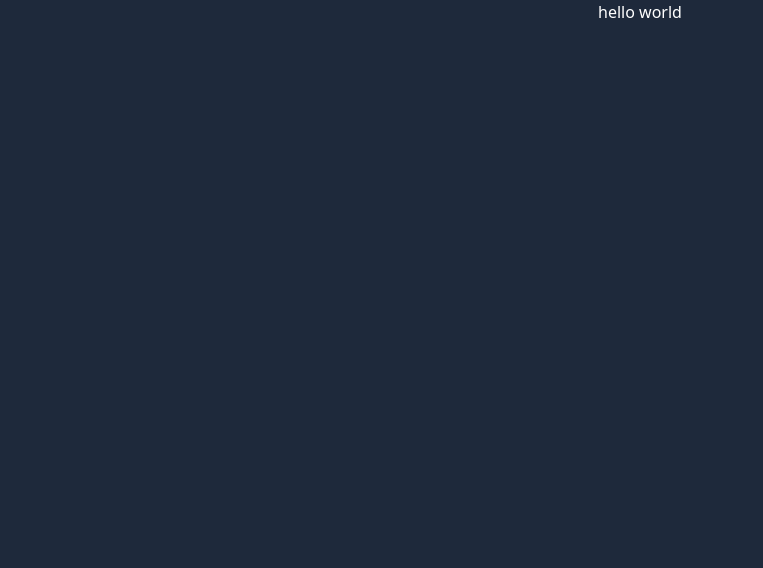
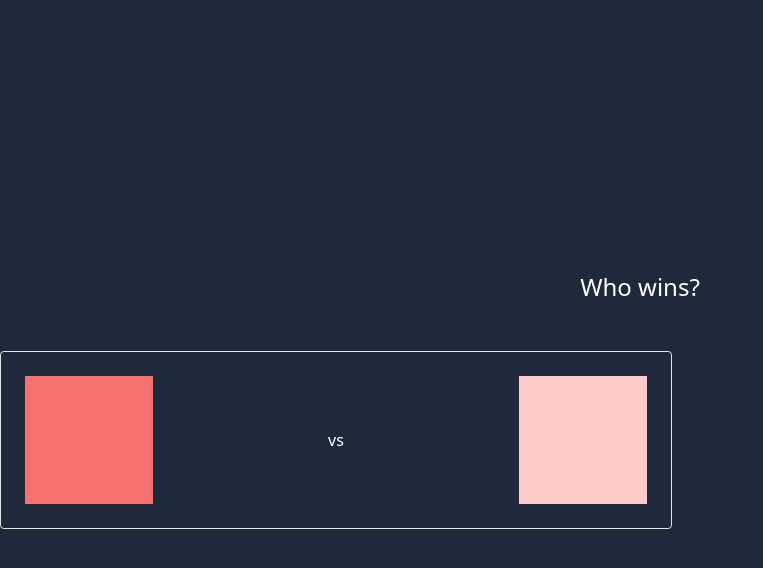
Before and after one commit to mauroue/lol-battle-champ, a Next.js app: page / in a window 1280 px wide. Shown: the top 568 px of the page, without its empty margins (0-763 px from the left). Built offline with nearby package versions, Linux system fonts and the light colour scheme.

Commit message:
basic ui layout

```diff
--- a/pages/index.tsx
+++ b/pages/index.tsx
@@ -5,7 +5,15 @@ import Image from "next/image";
 const Home: NextPage = () => {
   return (
     <>
-      <h1 className='text-center'>hello world</h1>
+      <h1 className='h-screen w-screen flex flex-col justify-center'>
+        <div className='text-2xl text-center'>Who wins?</div>
+        <div className='p-6'></div>
+        <div className='border rounded p-6 flex justify-between items-center max-w-2xl'>
+          <div className='bg-red-400 w-32 h-32'></div>
+          <div className='p-8'>vs</div>
+          <div className='bg-red-200 w-32 h-32'></div>
+        </div>
+      </h1>
     </>
   );
 };
```
